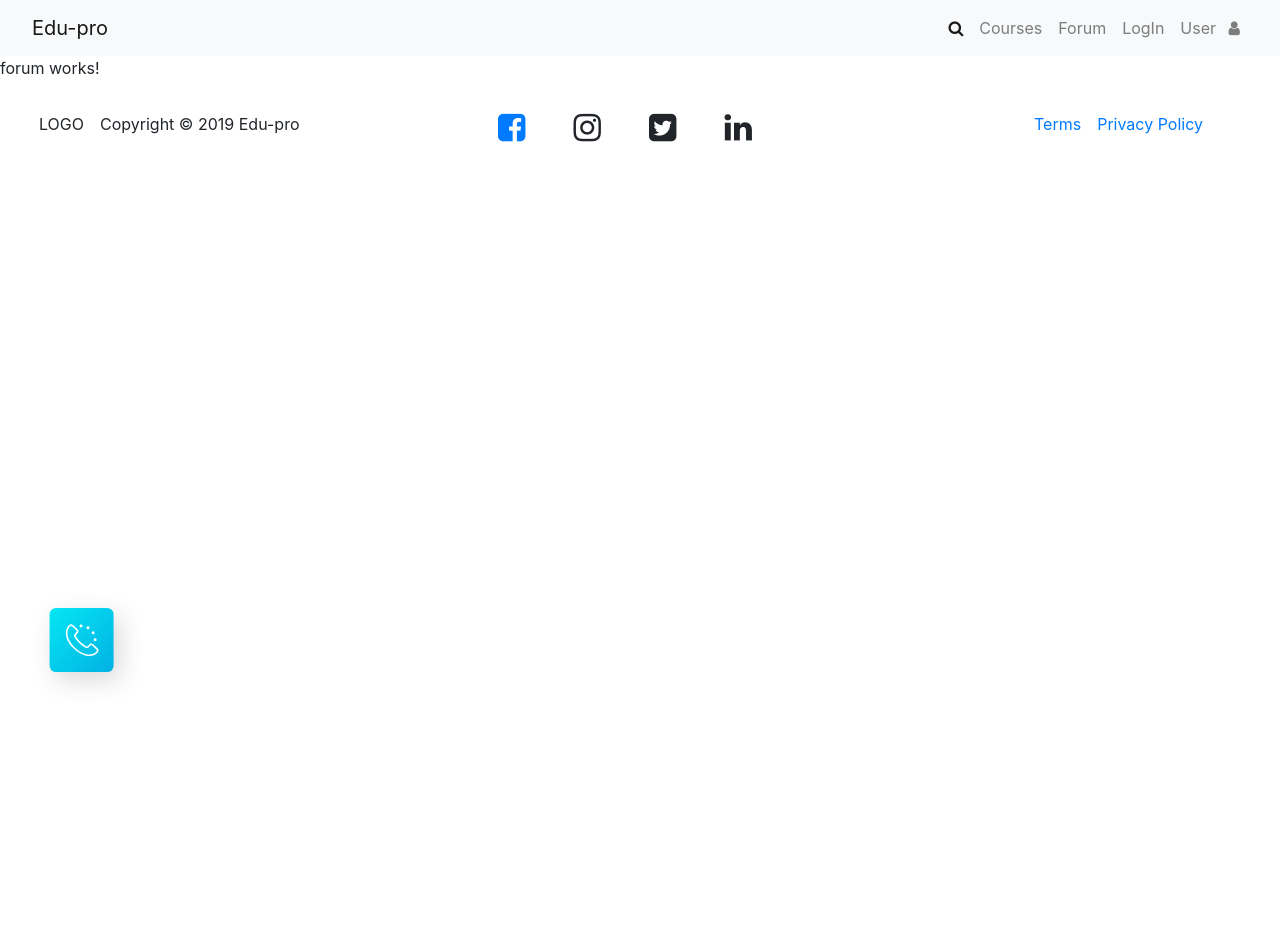
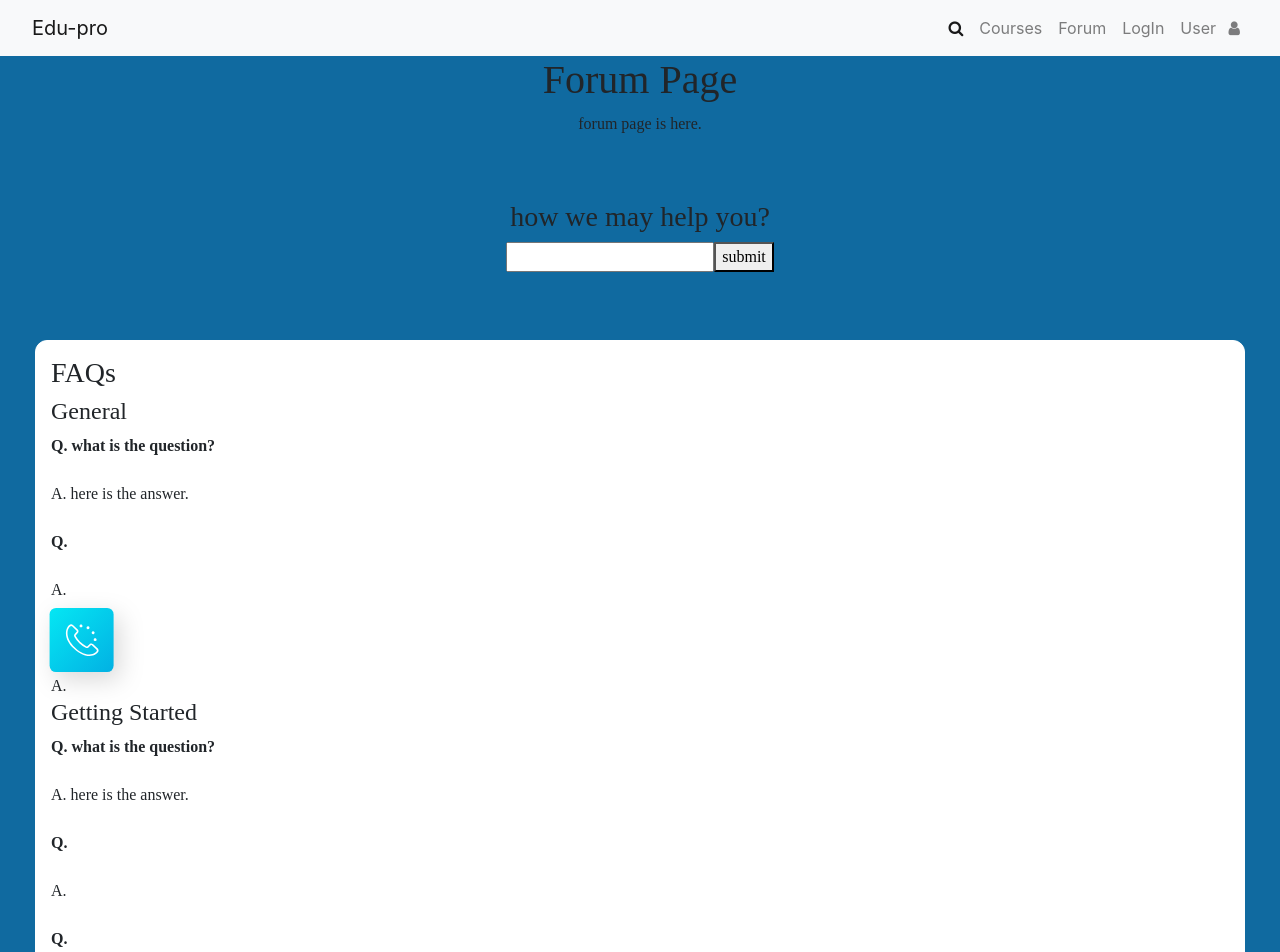
Before and after one commit to yudhishthirbhunwal/edupro, an Angular app: page /forum in a window 1280 px wide. Shown: the top 952 px of the page. Before the commit the page ends 800 px from the top, so only its background shows below. Built offline with nearby package versions, Linux system fonts and the light colour scheme.

Commit message:
created forum page layout

```diff
--- a/src/app/forum/forum.component.html
+++ b/src/app/forum/forum.component.html
@@ -1,3 +1,102 @@
-<p>
-  forum works!
-</p>
+<div class="container-fluid">
+  <div style="text-align:center">
+    <h1>Forum Page</h1>
+    <p>forum page is here.</p>
+  </div>
+  <br><br>
+  <div style="text-align:center">
+    <h3>how we may help you?</h3>
+    <input type="text">
+    <button>submit</button>
+  </div>
+  <br><br>
+  <div class="card">
+    <h3>FAQs</h3>
+    <h4>General</h4>
+    <strong>Q. what is the question?</strong>
+    <br>
+    <span>A. here is the answer.</span>
+    <br>
+    <strong>Q.</strong>
+    <br>
+    <span>A.</span>
+    <br>
+    <strong>Q.</strong>
+    <br>
+    <span>A.</span>
+    <h4>Getting Started</h4>
+    <strong>Q. what is the question?</strong>
+    <br>
+    <span>A. here is the answer.</span>
+    <br>
+    <strong>Q.</strong>
+    <br>
+    <span>A.</span>
+    <br>
+    <strong>Q.</strong>
+    <br>
+    <span>A.</span>
+    <h4>Account/Profile</h4>
+    <strong>Q. what is the question?</strong>
+    <br>
+    <span>A. here is the answer.</span>
+    <br>
+    <strong>Q.</strong>
+    <br>
+    <span>A.</span>
+    <br>
+    <strong>Q.</strong>
+    <br>
+    <span>A.</span>
+    <h4>Purchase/Refund</h4>
+    <strong>Q. what is the question?</strong>
+    <br>
+    <span>A. here is the answer.</span>
+    <br>
+    <strong>Q.</strong>
+    <br>
+    <span>A.</span>
+    <br>
+    <strong>Q.</strong>
+    <br>
+    <span>A.</span>
+    <h4>Courses</h4>
+    <strong>Q. what is the question?</strong>
+    <br>
+    <span>A. here is the answer.</span>
+    <br>
+    <strong>Q.</strong>
+    <br>
+    <span>A.</span>
+    <br>
+    <strong>Q.</strong>
+    <br>
+    <span>A.</span>
+  </div>
+  <div class="card">
+    <h3>Top Categories</h3>
+    <ul>
+      <li>text</li>
+      <li>text</li>
+      <li>text</li>
+      <li>text</li>
+    </ul>
+  </div>
+  <div class="card">
+    <h3>Tags</h3>
+    <ul>
+      <li>tag1</li>
+      <li>tag2</li>
+      <li>tag3</li>
+      <li>tag4</li>
+      <li>tag5</li>
+    </ul>
+  </div>
+  <div class="card">
+    <h3>Discussions</h3>
+    <p>discussions are here.</p>
+  </div>
+  <div class="card">
+    <h3>Survey</h3>
+  </div>
+</div>
--- a/src/app/forum/forum.component.scss
+++ b/src/app/forum/forum.component.scss
@@ -0,0 +1,12 @@
+.container-fluid {
+    background-color: #106aa0;
+    font-family: 'Times New Roman', Times, serif;
+}
+
+.card {
+    box-shadow: 20px;
+    margin: 20px;
+    padding: 15px;
+    border-radius: 12px;
+    border-color: white;
+}
```
Also changed, not shown: 1 other file (tests, documents, lock files or other folders).
